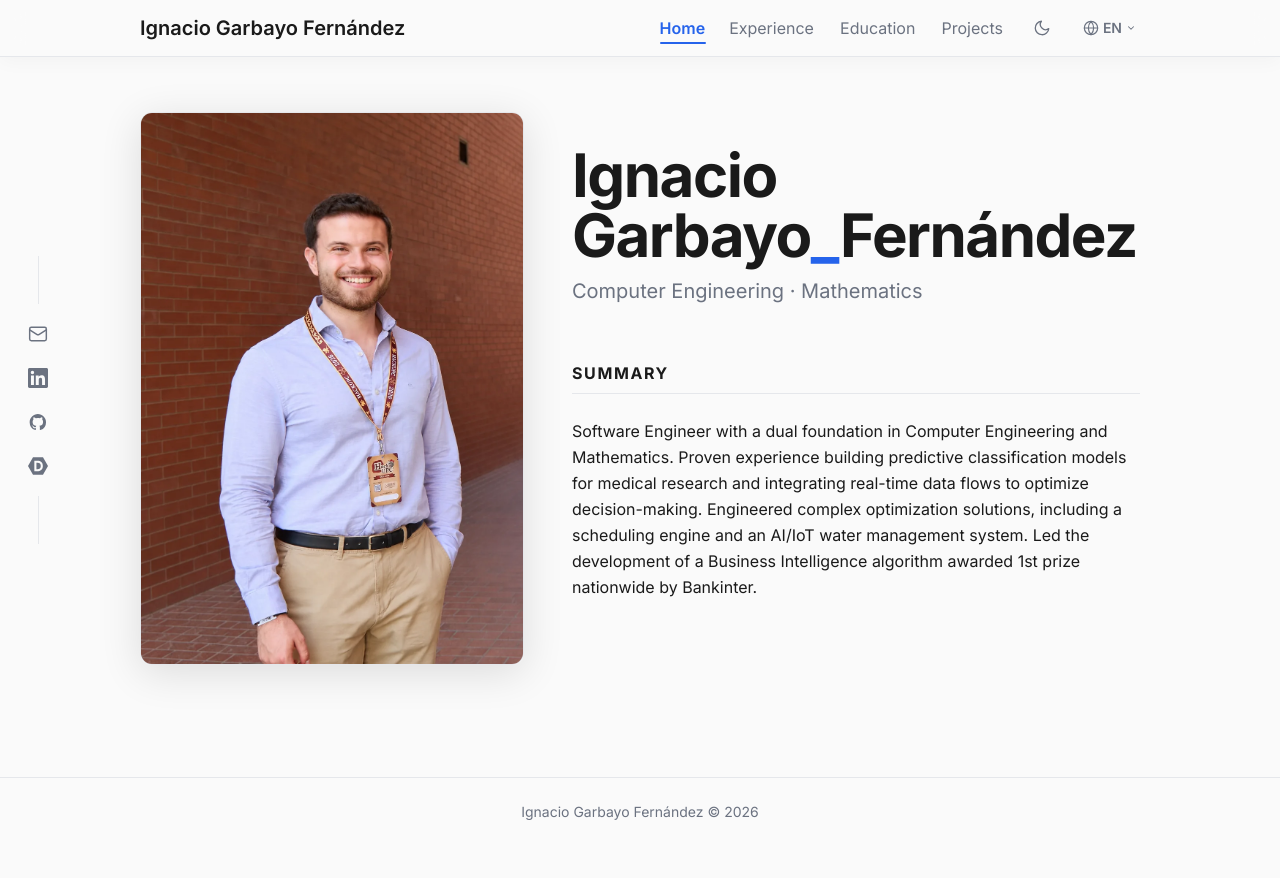
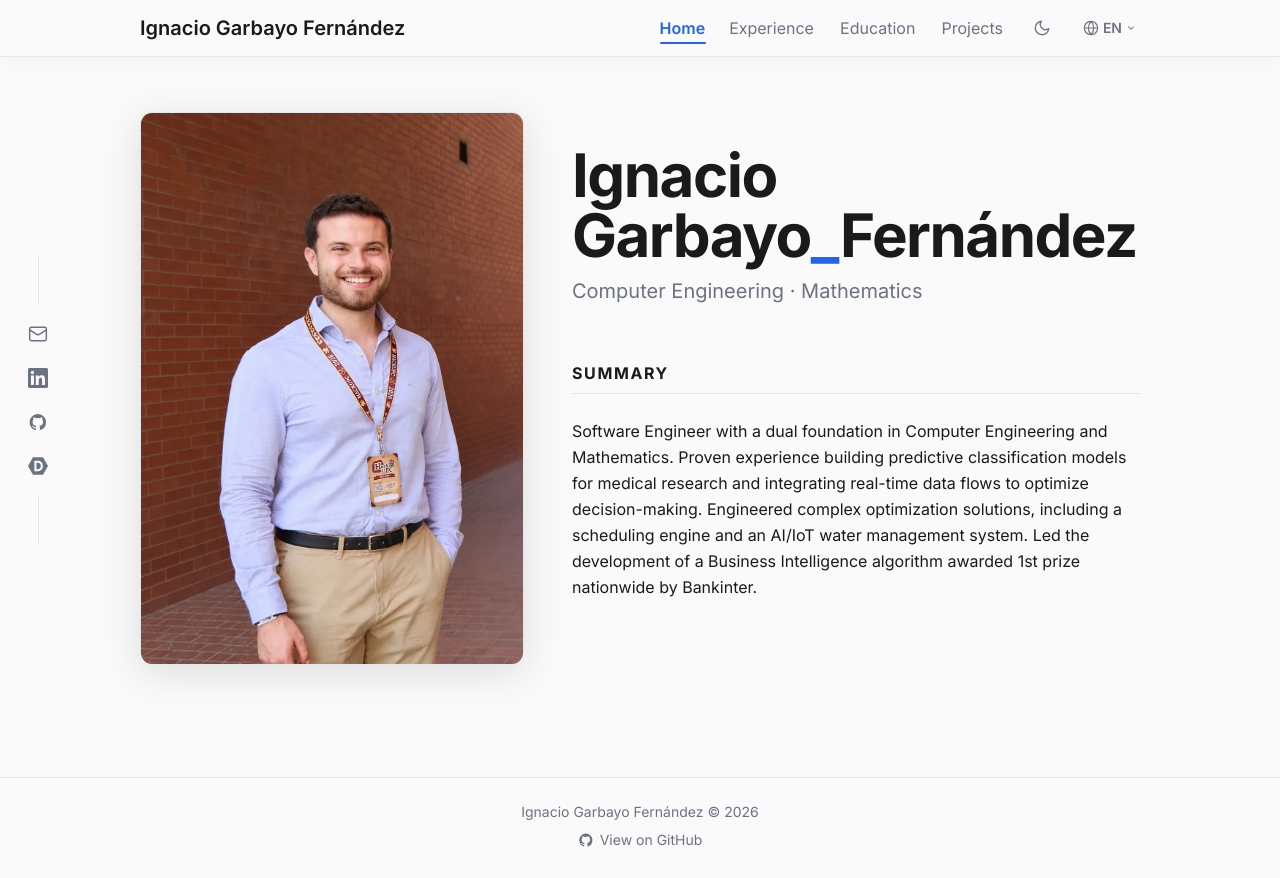
Before and after one commit to igarbayo/web-personal, a Next.js app in the folder src/frontend/: page /en in a window 1280 px wide. Before the commit the page ends 846 px from the top, so only its background shows below. Built offline with nearby package versions, Linux system fonts and the light colour scheme.

Commit message:
feat: enlace al repositorio en el footer
Va en el layout y no en SocialSidebar: la fila de iconos de ese componente
lleva xl:hidden, asi que en escritorio el enlace no se veria en el footer.
La etiqueta se traduce en los 3 idiomas; la URL queda fija en el layout.

```diff
--- a/src/frontend/app/[lang]/layout.tsx
+++ b/src/frontend/app/[lang]/layout.tsx
@@ -3,7 +3,7 @@ import type { Metadata } from 'next'
 import { Inter } from 'next/font/google'
 import { getDictionary } from '@/lib/dictionaries'
 import Navbar from '@/components/Navbar'
-import SocialSidebar from '@/components/SocialSidebar'
+import SocialSidebar, { GitHubIcon } from '@/components/SocialSidebar'
 import ThemeSync from '@/components/ThemeSync'
 import '../globals.css'
 
@@ -87,6 +87,20 @@ export default async function LangLayout({
           <p className="text-center text-sm text-muted font-mono">
             Ignacio Garbayo Fernández © 2026
           </p>
+          {/* Va en el footer y no en SocialSidebar: en xl+ la fila de iconos
+              lleva `xl:hidden` (pasa a ser barra lateral fija), así que un
+              enlace ahí no se vería en escritorio. */}
+          <p className="mt-2 text-center">
+            <a
+              href="https://github.com/igarbayo/web-personal"
+              target="_blank"
+              rel="noopener noreferrer"
+              className="inline-flex items-center gap-1.5 text-sm text-muted hover:text-accent transition-colors"
+            >
+              <GitHubIcon size={16} />
+              {dict.footer.repo}
+            </a>
+          </p>
         </footer>
       </body>
     </html>
--- a/src/frontend/components/SocialSidebar.tsx
+++ b/src/frontend/components/SocialSidebar.tsx
@@ -17,8 +17,10 @@ const LinkedInIcon = () => (
   </svg>
 )
 
-const GitHubIcon = () => (
-  <svg width="20" height="20" viewBox="0 0 19 19" fill="currentColor" aria-hidden="true">
+/** `size` por defecto 20, el del resto de iconos del sidebar. El footer lo baja
+ *  a 16 para que case con el `text-sm` del enlace que lo acompaña. */
+export const GitHubIcon = ({ size = 20 }: { size?: number }) => (
+  <svg width={size} height={size} viewBox="0 0 19 19" fill="currentColor" aria-hidden="true">
     <path fillRule="evenodd" d="M9.356 1.85C5.05 1.85 1.57 5.356 1.57 9.694a7.84 7.84 0 0 0 5.324 7.44c.387.079.528-.168.528-.376 0-.182-.013-.805-.013-1.454-2.165.467-2.616-.935-2.616-.935-.349-.91-.864-1.143-.864-1.143-.71-.48.051-.48.051-.48.787.051 1.2.805 1.2.805.695 1.194 1.817.857 2.268.649.064-.507.27-.857.49-1.052-1.728-.182-3.545-.857-3.545-3.87 0-.857.31-1.558.8-2.104-.078-.195-.349-1 .077-2.078 0 0 .657-.208 2.14.805a7.5 7.5 0 0 1 1.946-.26c.657 0 1.328.092 1.946.26 1.483-1.013 2.14-.805 2.14-.805.426 1.078.155 1.883.078 2.078.502.546.799 1.247.799 2.104 0 3.013-1.818 3.675-3.558 3.87.284.247.528.714.528 1.454 0 1.052-.012 1.896-.012 2.156 0 .208.142.455.528.377a7.84 7.84 0 0 0 5.324-7.441c.013-4.338-3.48-7.844-7.773-7.844" clipRule="evenodd"/>
   </svg>
 )
--- a/src/frontend/dictionaries/en.json
+++ b/src/frontend/dictionaries/en.json
@@ -319,5 +319,8 @@
         "issuer": "FUJITSU, USC"
       }
     ]
+  },
+  "footer": {
+    "repo": "View on GitHub"
   }
 }
--- a/src/frontend/dictionaries/es.json
+++ b/src/frontend/dictionaries/es.json
@@ -319,5 +319,8 @@
         "issuer": "FUJITSU, USC"
       }
     ]
+  },
+  "footer": {
+    "repo": "Ver en GitHub"
   }
 }
--- a/src/frontend/dictionaries/gl.json
+++ b/src/frontend/dictionaries/gl.json
@@ -319,5 +319,8 @@
         "issuer": "FUJITSU, USC"
       }
     ]
+  },
+  "footer": {
+    "repo": "Ver en GitHub"
   }
 }
--- a/src/frontend/lib/types.ts
+++ b/src/frontend/lib/types.ts
@@ -182,4 +182,10 @@ export interface Dictionary {
   languages: LanguagesData
   volunteering: VolunteeringData
   certifications: CertificationsData
+  footer: FooterData
 }
+
+export interface FooterData {
+  /** Etiqueta del enlace al repositorio. La URL no se traduce: vive en el layout. */
+  repo: string
+}
```
Also changed, not shown: 1 other file (tests, documents, lock files or other folders).
